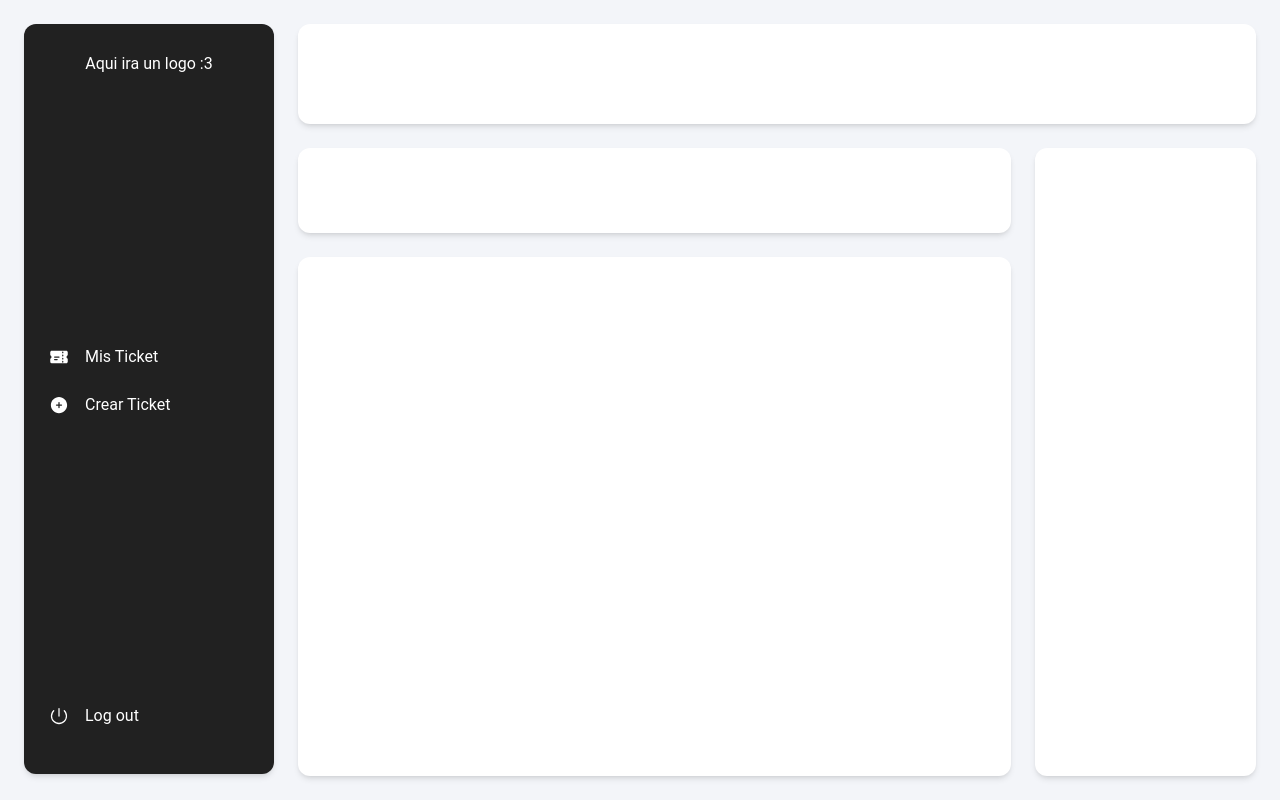
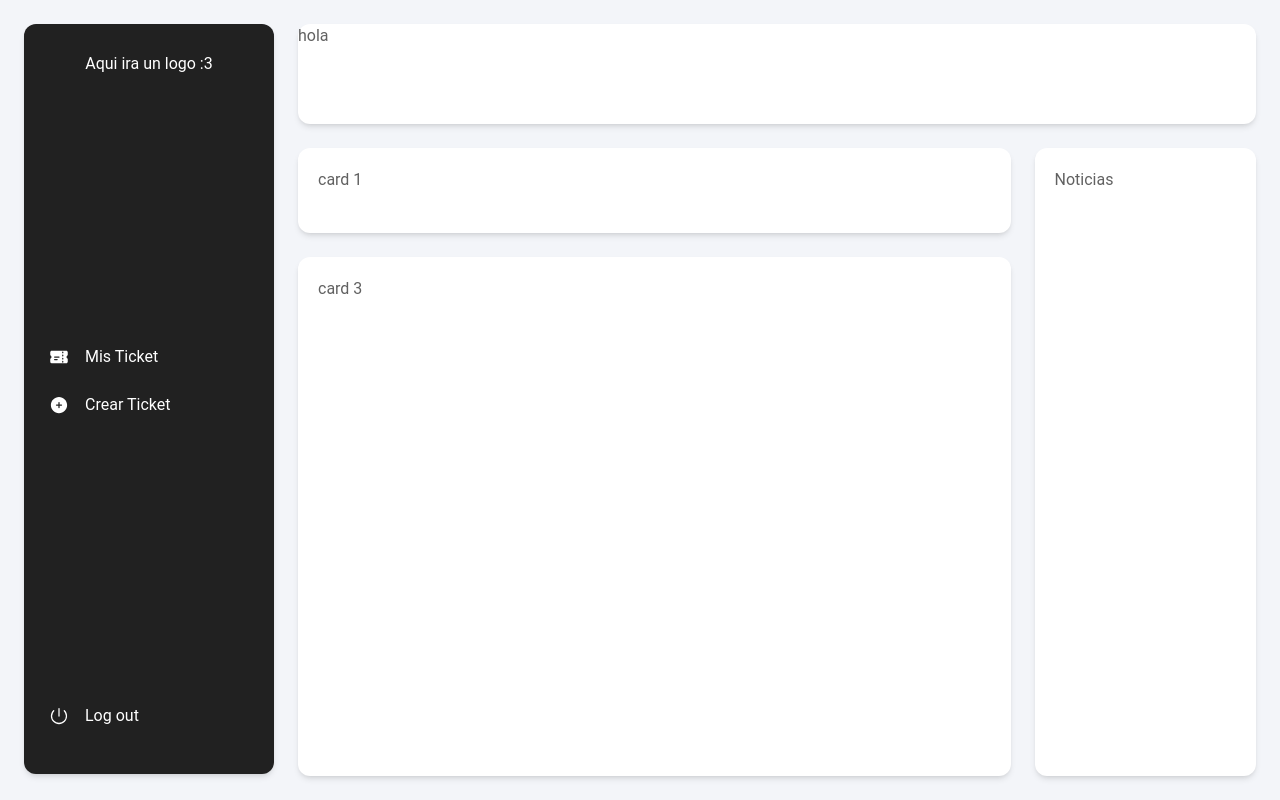
Before and after one commit to Sebastian-123-web/SystemTicket-frontend, a React (Vite) app: page /#/dashboard in a window 1280 px wide. Built offline with nearby package versions, Linux system fonts and the light colour scheme; sample sign-in values are in the browser's storage.

Commit message:
RB | se arreglo el Dashboar y falta agregar una funcion de error en los inputs

```diff
--- /dev/null
+++ b/src/components/Navegation/Navegation.jsx
@@ -0,0 +1,42 @@
+import { Card, List, ListItem, ListItemPrefix } from '@material-tailwind/react'
+import { TicketIcon, PlusCircleIcon, PowerIcon } from '@heroicons/react/24/solid'
+
+import { useLoginContext } from '../../context/LoginContext'
+
+export const Navegation = () => {
+
+    // CERRAR SESION
+    const { logout } = useLoginContext()
+
+    return (
+        <>
+            <Card className='h-[calc(100vh-50px)] w-[250px] p-7 m-6 bg-[#212121] text-white flex justify-between items-center flex-col '>
+                <div>Aqui ira un logo :3</div>
+
+                <List className='text-white'>
+                    <ListItem>
+                        <ListItemPrefix>
+                            <TicketIcon className="h-5 w-5" />
+                        </ListItemPrefix>
+                        Mis Ticket
+                    </ListItem>
+                    <ListItem>
+                        <ListItemPrefix>
+                            <PlusCircleIcon className="h-5 w-5" />
+                        </ListItemPrefix>
+                        Crear Ticket
+                    </ListItem>
+                </List>
+
+                <List className='text-white'>
+                    <ListItem onClick={logout}>
+                        <ListItemPrefix>
+                            <PowerIcon className="h-5 w-5" />
+                        </ListItemPrefix>
+                        Log out
+                    </ListItem>
+                </List>
+            </Card>
+        </>
+    )
+}
--- a/src/page/DashboardUser/DashboardUser.jsx
+++ b/src/page/DashboardUser/DashboardUser.jsx
@@ -1,7 +1,8 @@
 import { useState, useEffect } from 'react'
 
-import { Card, List, ListItem, ListItemPrefix, Spinner } from '@material-tailwind/react'
-import { TicketIcon, PlusCircleIcon, PowerIcon } from '@heroicons/react/24/solid'
+// COMPONENTES DE MATERIAL TAILWIND
+import { Card, Spinner } from '@material-tailwind/react'
+import { Navegation } from '../../components/Navegation/Navegation'
 
 export const DashboardUser = () => {
 
@@ -18,42 +19,15 @@ export const DashboardUser = () => {
                     <Spinner className="w-12 h-12" />
                 ) : (
                     <div className='w-full h-full flex'>
-                        <Card className='h-[calc(100vh-50px)] w-[250px] p-7 m-6 bg-[#212121] text-white flex justify-between items-center flex-col '>
-                            <div>Aqui ira un logo :3</div>
-
-                            <List className='text-white'>
-                                <ListItem>
-                                    <ListItemPrefix>
-                                        <TicketIcon className="h-5 w-5" />
-                                    </ListItemPrefix>
-                                    Mis Ticket
-                                </ListItem>
-                                <ListItem>
-                                    <ListItemPrefix>
-                                        <PlusCircleIcon className="h-5 w-5" />
-                                    </ListItemPrefix>
-                                    Crear Ticket
-                                </ListItem>
-                                {/* <ListItem>About dev</ListItem> */}
-                            </List>
-
-                            <List className='text-white'>
-                                <ListItem>
-                                    <ListItemPrefix>
-                                        <PowerIcon className="h-5 w-5" />
-                                    </ListItemPrefix>
-                                    Log out
-                                </ListItem>
-                            </List>
-                        </Card>
+                        <Navegation />
                         <div className='w-full py-6 pr-6'>
                             <Card className='h-[100px]'>
-
+                                hola
                             </Card>
                             <div className='h-[calc(100%-124px)] mt-6 grid grid-cols-12 grid-rows-6 gap-6'>
-                                <Card className='col-span-9 row-span-1'></Card>
-                                <Card className='col-span-3 row-span-6'></Card>
-                                <Card className='col-span-9 row-span-5'></Card>
+                                <Card className='col-span-9 row-span-1 p-5'>card 1</Card>
+                                <Card className='col-span-3 row-span-6 p-5'>Noticias</Card>
+                                <Card className='col-span-9 row-span-5 p-5'>card 3</Card>
                             </div>
                         </div>
                     </div>
--- a/src/page/Login/Login.jsx
+++ b/src/page/Login/Login.jsx
@@ -2,7 +2,6 @@ import { Button, Input, Spinner, Typography } from "@material-tailwind/react";
 import { useEffect, useState } from "react";
 
 import { useLoginContext } from '../../context/LoginContext'
-import { Navigate } from "react-router-dom";
 
 export const Login = () => {
 
@@ -17,14 +16,12 @@ export const Login = () => {
             ...l,
             [name] : value
         }))
-        console.log(dataLogin)
     }
 
     // VALIDAR INICIO DE SESION
     const { login } = useLoginContext()
-    const handleLoginUser = (collectLogin) => {
-        login(collectLogin)
-        Navigate('/dashboard')
+    const handleLoginUser = async(collectLogin) => {
+        await login(collectLogin) ? console.log(login(collectLogin)) : console.log('error mail o pass')
     }
 
     // SPINNER DE CARGA
```
